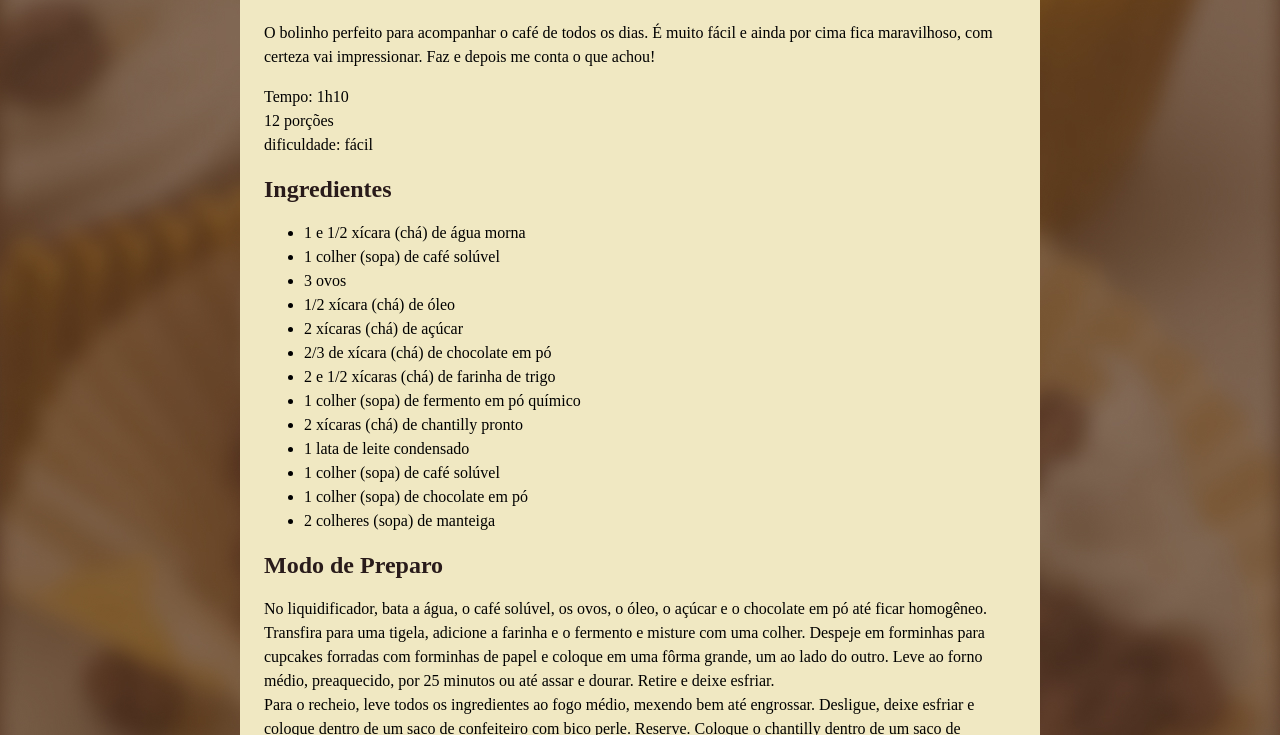
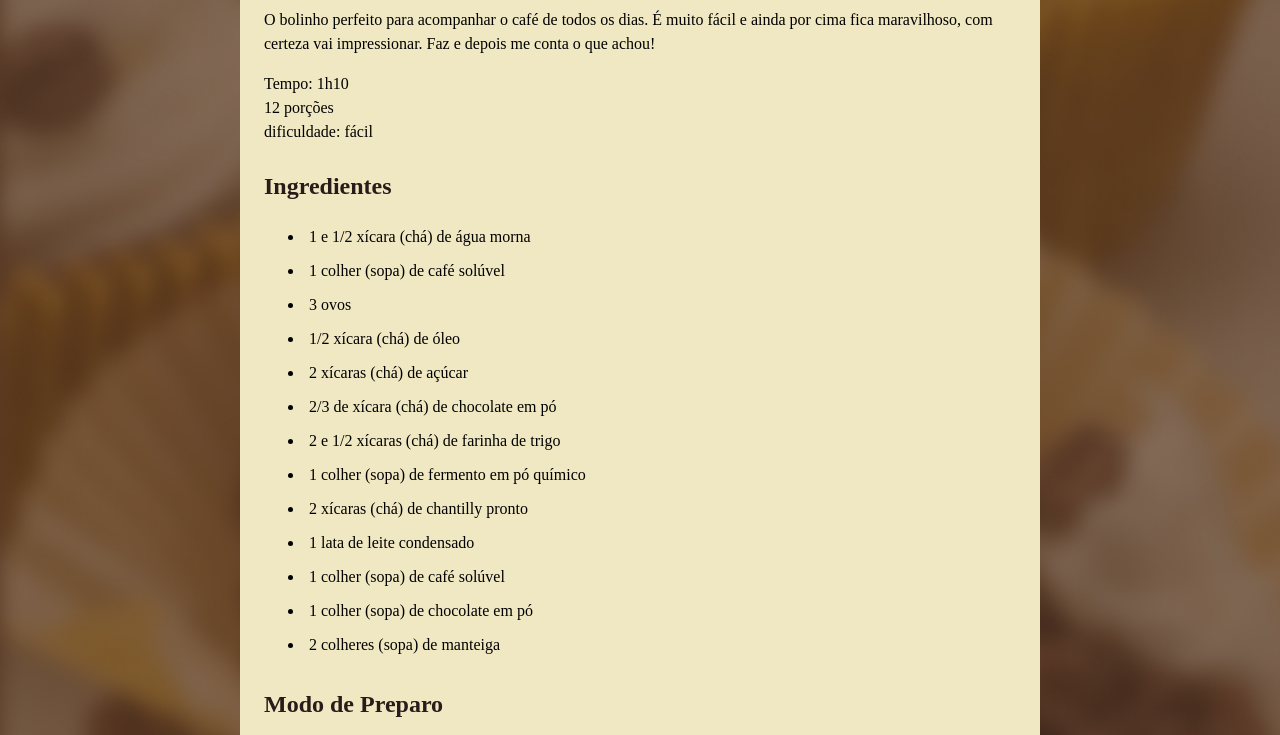
Before and after one commit to KauaEngineer/Recipe-Page, a plain HTML site: page index.html in a window 1280 px wide. Shown: the part 580-1315 px from the top of the page. Drawn offline with Linux system fonts and the light colour scheme; a web font is replaced by a local one.

Commit message:
personalizando espaços

```diff
--- a/style.css
+++ b/style.css
@@ -2,6 +2,8 @@
     font-family: "Alice", serif;
     line-height: 150%;
     color #573A37
+    margin: 0
+    padding: 0;
 }
 body {
     background-image: url(assets/background.jpg);
@@ -20,9 +22,17 @@ body {
 img {
     border-radius: 16px;
 }
+section + section{
+    margin-top: 24px;
+}
+#about p + p {
+    margin-bottom: 12px;
+}
+
 h1{
     line-height: 140%;
     font-size: 40px;
+    margin bottom: 4px
 }
 
 h2{
@@ -31,4 +41,12 @@ h2{
 
 h1,h2{
     color: #291B1A;
+    margin-bottom: 4px;
+    line-height: 150%;
 }
+p{
+    font-size: 16px;
+}
+li{
+padding: 5px;
+}
```
